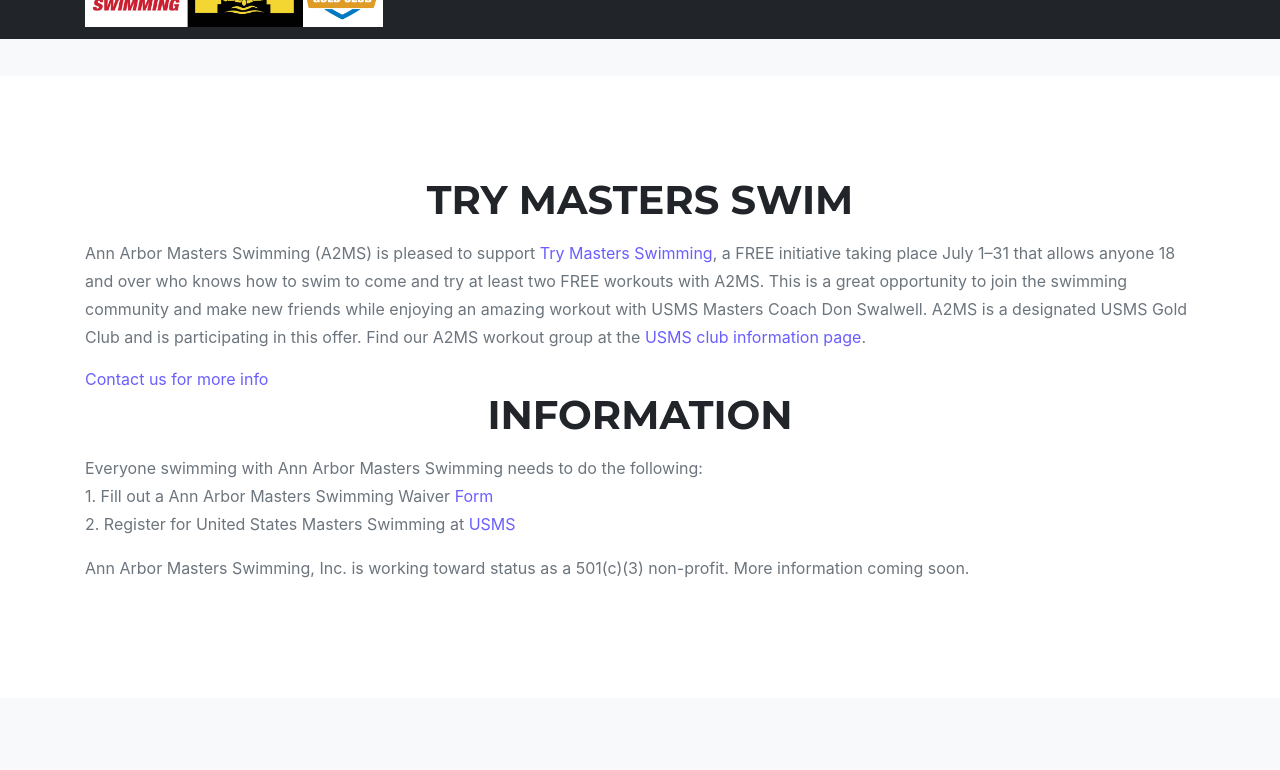
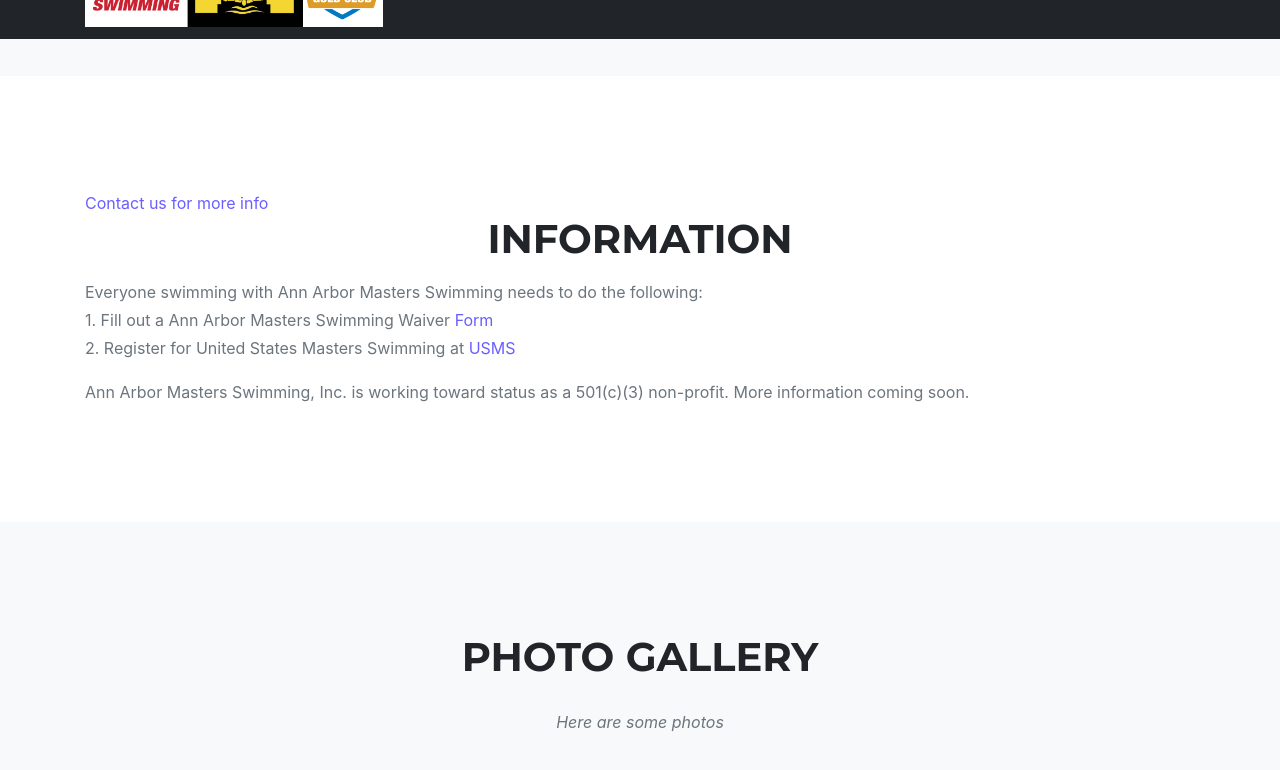
Before and after one commit to AnnArborMastersSwimming/annarbormastersswimming.github.io, a Jekyll site: the page built from index.md, in a window 1280 px wide and 900 px high, scrolled down 2397 px, cut to the strip 85-872 px from the top of the window. Shown: the top 770 px of the strip. Built offline with Jekyll 4.4.1, drawn with Linux system fonts in a browser that asks for light colours; some web fonts are replaced.

Commit message:
removed try masters swimming July promotion

```diff
--- a/_data/sitetext.yml
+++ b/_data/sitetext.yml
@@ -53,8 +53,6 @@ Year award. Coach Don welcomes everyone.  We are appreciative of his expertise."
    2. Register for United States Masters Swimming at [USMS](https://www.usms.org/join-usms/join-or-renew)<br>"
     org_text: "Ann Arbor Masters Swimming, Inc. is working toward status as a  501(c)(3) non-profit. More information coming soon.<br>"
     merch_text: ""
-    try_us_title: "TRY MASTERS SWIM"
-    try_us_text: "Ann Arbor Masters Swimming (A2MS) is pleased to support [Try Masters Swimming](https://www.usms.org/join-usms/try-masters-swimming), a FREE initiative taking place July 1–31 that allows anyone 18 and over who knows how to swim to come and try at least two FREE workouts with A2MS. This is a great opportunity to join the swimming community and make new friends while enjoying an amazing workout with USMS Masters Coach Don Swalwell.  A2MS is a designated USMS Gold Club and is participating in this offer. Find our A2MS workout group at the [USMS club information page](https://www.usms.org/clubs)."
 
   portfolio:
     title: "Photo Gallery"
```
